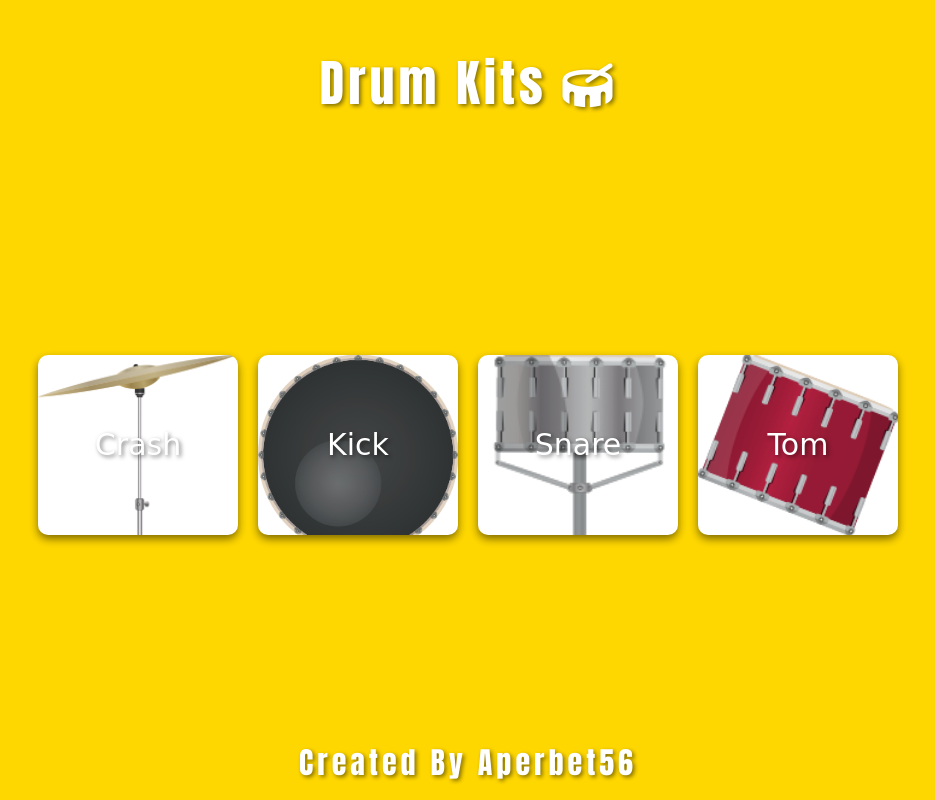
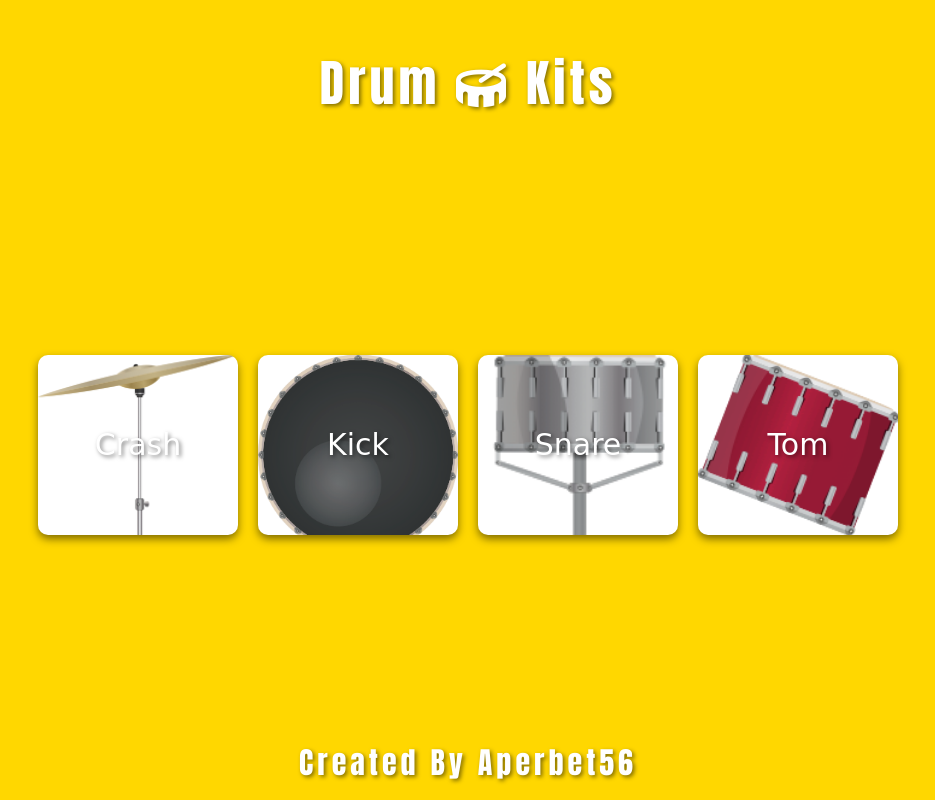
Before and after one commit to aperbet56/drum_kits, a plain HTML site: page index.html in a window 1280 px wide. Shown: the whole page, without its empty margins (172-1107 px from the left). Drawn offline with Linux system fonts and the light colour scheme.

Commit message:
Ajout de commentaires html + mise à jour du fichier

```diff
--- a/index.html
+++ b/index.html
@@ -4,25 +4,32 @@
     <meta charset="UTF-8" />
     <meta name="viewport" content="width=device-width, initial-scale=1.0" />
     <title>Drum kits</title>
+    <!-- CDN font awesome -->
     <link
       rel="stylesheet"
       href="https://cdnjs.cloudflare.com/ajax/libs/font-awesome/6.5.2/css/all.min.css"
     />
-    <!-- style -->
+    <!-- Importation des styles -->
     <link rel="stylesheet" href="normalize.css" />
     <link rel="stylesheet" href="style.css" />
   </head>
   <body>
+    <!-- Début du header -->
     <header>
-      <h1>Drum kits <i class="fas fa-drum"></i></h1>
+      <h1>Drum <i class="fas fa-drum"></i> kits</h1>
     </header>
+    <!-- Fin du header -->
+    <!-- Début du main -->
     <main class="main__content">
       <div class="container"></div>
     </main>
+    <!-- Fin du main -->
+    <!-- Début du footer -->
     <footer>
       <span>Created by aperbet56</span>
     </footer>
-    <!-- javascript -->
+    <!-- Fin du footer -->
+    <!-- Importation du fichier Javascript -->
     <script src="script.js"></script>
   </body>
 </html>
```
